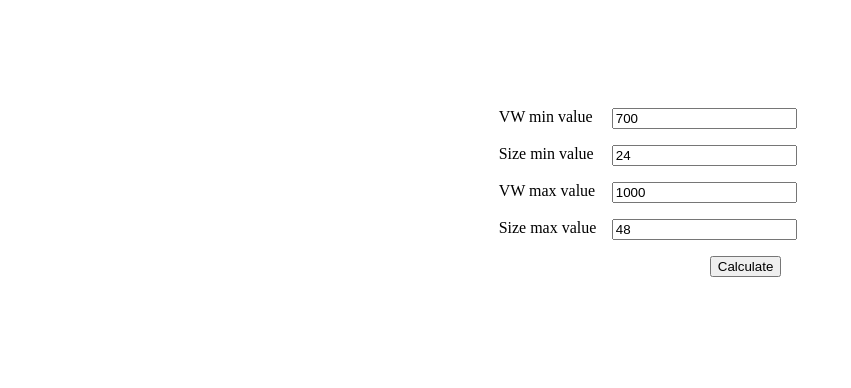
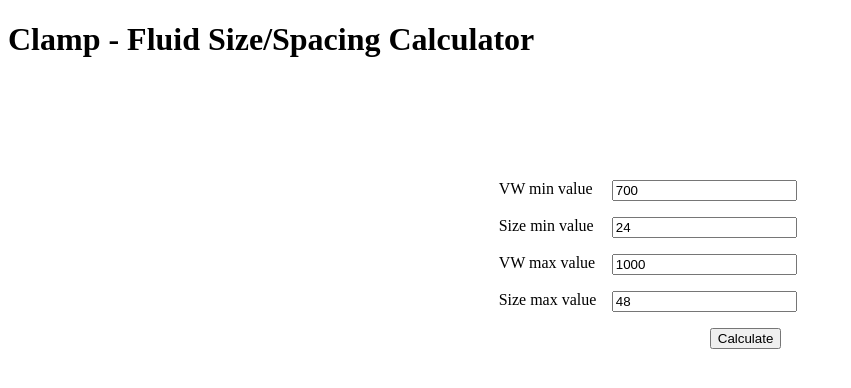
Before and after one commit to rajuplayground/clamp-fluid-calculator, a website built with Vite: page code/src/index.html in a window 1280 px wide. Shown: the whole page, without its empty margins (0-851 px from the left). Built offline with nearby package versions, Linux system fonts and the light colour scheme.

Commit message:
added heading

```diff
--- a/code/src/index.html
+++ b/code/src/index.html
@@ -10,6 +10,7 @@
 </head>
 
 <body>
+    <h1>Clamp - Fluid Size/Spacing Calculator</h1>
     <div class="wrapper">
         <form id="input-form" class="input-values">
             <label for="vw-min">
```
